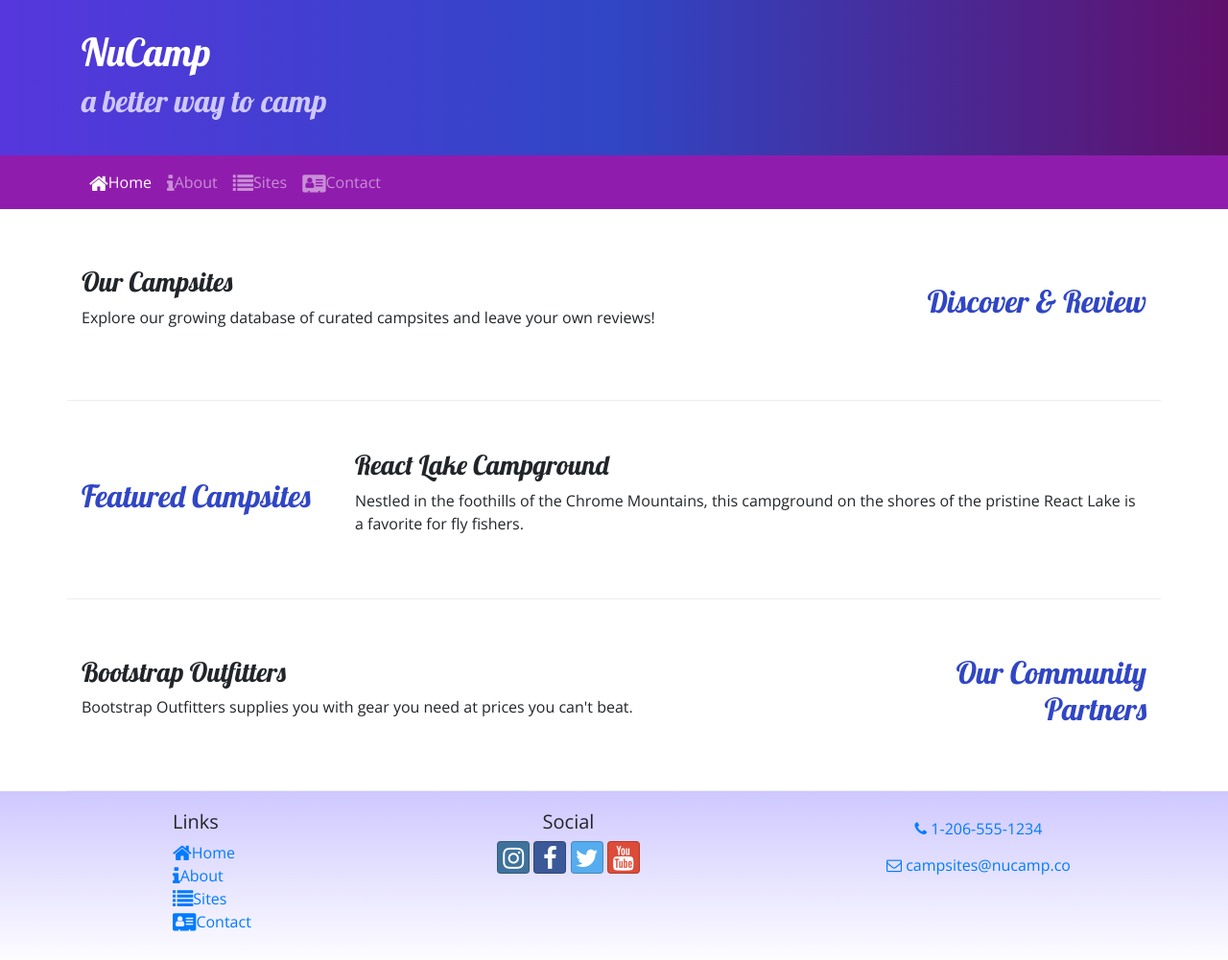
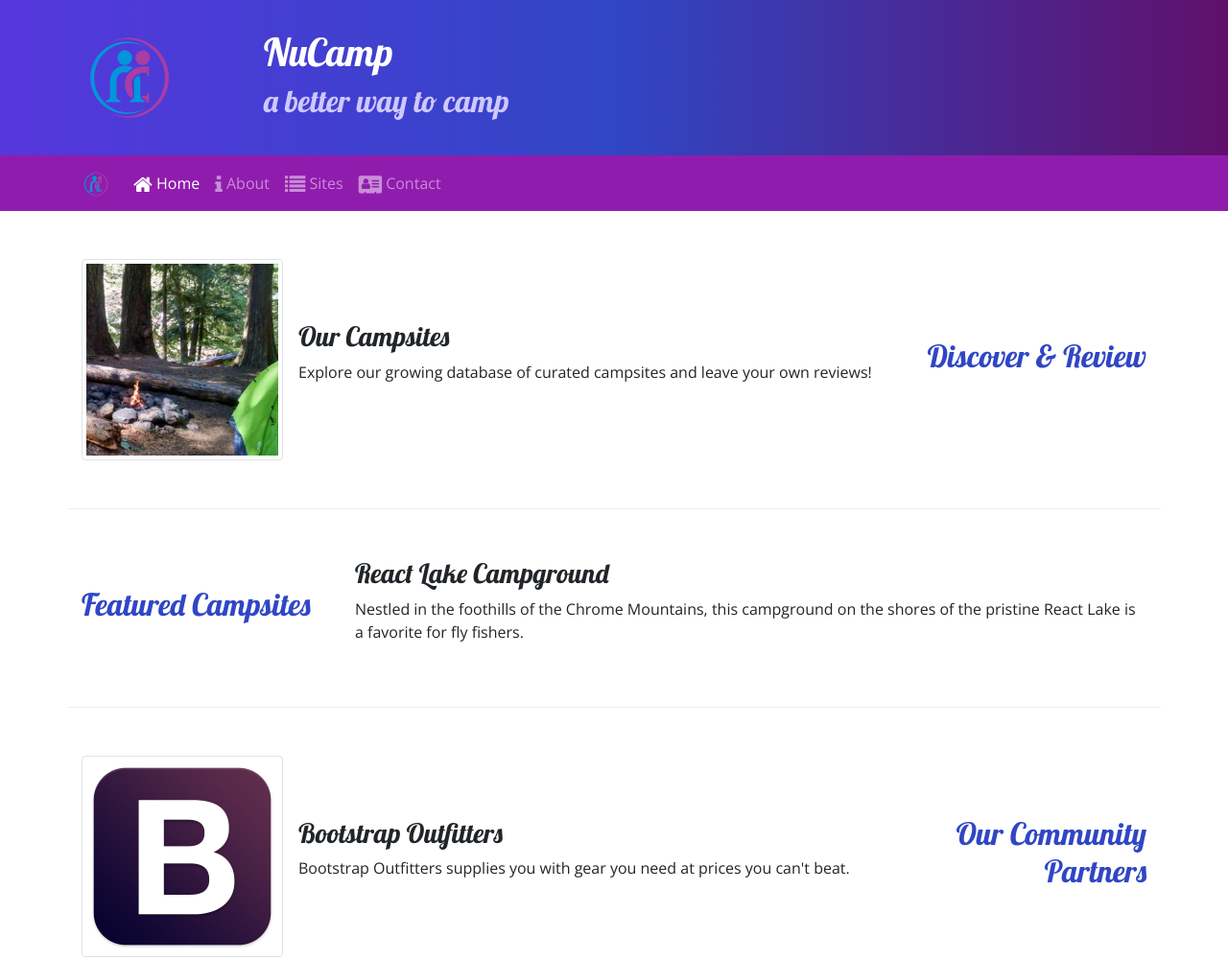
Before and after one commit to megforster/nucamp-bootstrap, a website: page index.html in a window 1280 px wide. Shown: the top 1001 px of the page at 96% size. Drawn offline with nearby package versions, Linux system fonts and the light colour scheme.

Commit message:
Images and media

```diff
--- a/index.html
+++ b/index.html
@@ -31,6 +31,9 @@
       <header class="jumbotron jumbotron-fluid">
         <div class="container">
           <div class="row">
+            <div class="col-4 col-sm-3 col-md-2 align-self-center">
+                <img src="img/logo.png" class="img-fluid" />
+             </div>
             <div class="col">
               <h1>NuCamp</h1>
               <h2>a better way to camp</h2>
@@ -42,6 +45,7 @@
 
     <nav class="navbar navbar-expand-sm navbar-dark sticky-top">
       <div class="container">
+        <a class="navbar-brand" href="#"><img src="img/logo.png" height="30" width="30" /></a>
         <button
           class="navbar-toggler ml-auto"
           type="button"
@@ -54,22 +58,22 @@
           <ul class="navbar-nav">
             <li class="nav-item active">
               <a class="nav-link" href="#"
-                ><i class="fa fa-home fa-lg"></i>Home</a
+                ><i class="fa fa-home fa-lg"></i> Home</a
               >
             </li>
             <li class="nav-item">
               <a class="nav-link" href="aboutus.html"
-                ><i class="fa fa-info fa-lg"></i>About</a
+                ><i class="fa fa-info fa-lg"></i> About</a
               >
             </li>
             <li class="nav-item">
               <a class="nav-link" href="#"
-                ><i class="fa fa-list fa-lg"></i>Sites</a
+                ><i class="fa fa-list fa-lg"></i> Sites</a
               >
             </li>
             <li class="nav-item">
               <a class="nav-link" href="contactus.html"
-                ><i class="fa fa-address-card fa-lg"></i>Contact</a
+                ><i class="fa fa-address-card fa-lg"></i> Contact</a
               >
             </li>
           </ul>
@@ -83,11 +87,13 @@
           <h2 class="text-sm-right">Discover & Review</h2>
         </div>
         <div class="col">
-          <h3>Our Campsites</h3>
-          <p class="d-none d-sm-block">
-            Explore our growing database of curated campsites and leave your own
-            reviews!
-          </p>
+            <div class="media">
+                <img class="d-flex mr-3 img-thumbnail" src="img/breadcrumb-trail-thumb.jpg" alt="Breadcrumb Trail" />
+                <div class="media-body align-self-center">
+                    <h3>Our Campsites</h3>
+                    <p class="d-none d-sm-block">Explore our growing database of curated campsites and leave your own reviews!</p>
+                </div>
+            </div>
         </div>
       </div>
 
@@ -108,11 +114,13 @@
           <h2 class="text-sm-right">Our Community Partners</h2>
         </div>
         <div class="col">
-          <h3>Bootstrap Outfitters</h3>
-          <p class="d-none d-sm-block">
-            Bootstrap Outfitters supplies you with gear you need at prices you
-            can't beat.
-          </p>
+            <div class="media">
+                <img class="d-flex mr-3 img-thumbnail" src="img/bootstrap-thumb.png" alt="Bootstrap Outfitters" />
+                <div class="media-body align-self-center">
+                    <h3>Bootstrap Outfitters</h3>
+                    <p class="d-none d-sm-block">Bootstrap Outfitters supplies you with gear you need at prices you can't beat.</p>
+                </div>
+            </div>
         </div>
       </div>
     </div>
@@ -124,16 +132,16 @@
             <h5>Links</h5>
             <ul class="list-unstyled">
               <li>
-                <a href="#"><i class="fa fa-home fa-lg"></i>Home</a>
+                <a href="#"><i class="fa fa-home fa-lg"></i> Home</a>
               </li>
               <li>
-                <a href="aboutus.html"><i class="fa fa-info fa-lg"></i>About</a>
+                <a href="aboutus.html"><i class="fa fa-info fa-lg"></i> About</a>
               </li>
               <li>
-                <a href="#"><i class="fa fa-list fa-lg"></i>Sites</a>
+                <a href="#"><i class="fa fa-list fa-lg"></i> Sites</a>
               </li>
               <li>
-                <a href="contactus.html"><i class="fa fa-address-card fa-lg"></i>Contact</a>
+                <a href="contactus.html"><i class="fa fa-address-card fa-lg"></i> Contact</a>
               </li>
             </ul>
           </div>
```
Also changed, not shown: aboutus.html (+12 -8 lines), contactus.html (+8 -4 lines), img/bootstrap-thumb.png (added), img/breadcrumb-trail-thumb.jpg (added), img/breadcrumb-trail.jpg (added), img/chrome-river-thumb.jpg (added), img/chrome-river.jpg (added), img/logo.png (added), img/react-lake-thumb.jpg (added), img/react-lake.jpg (added).
